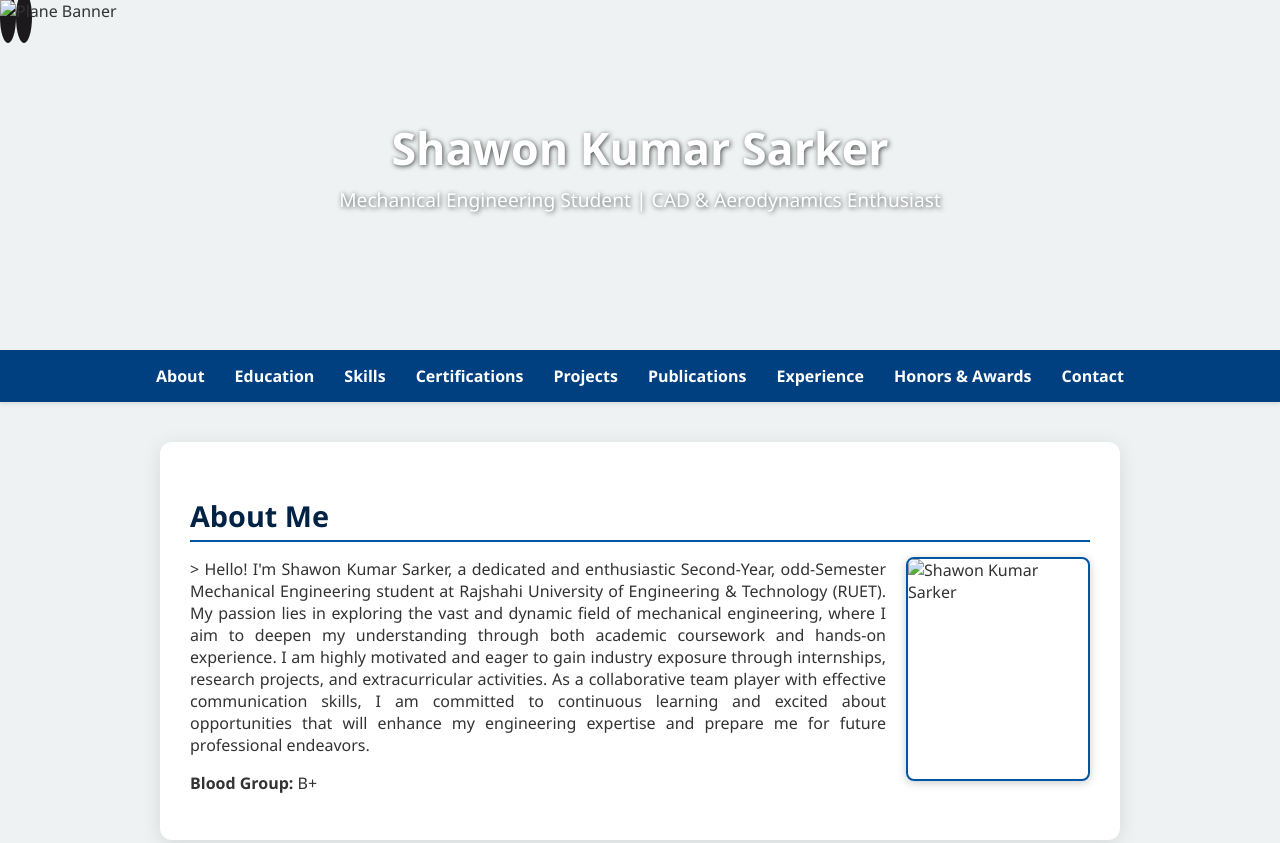
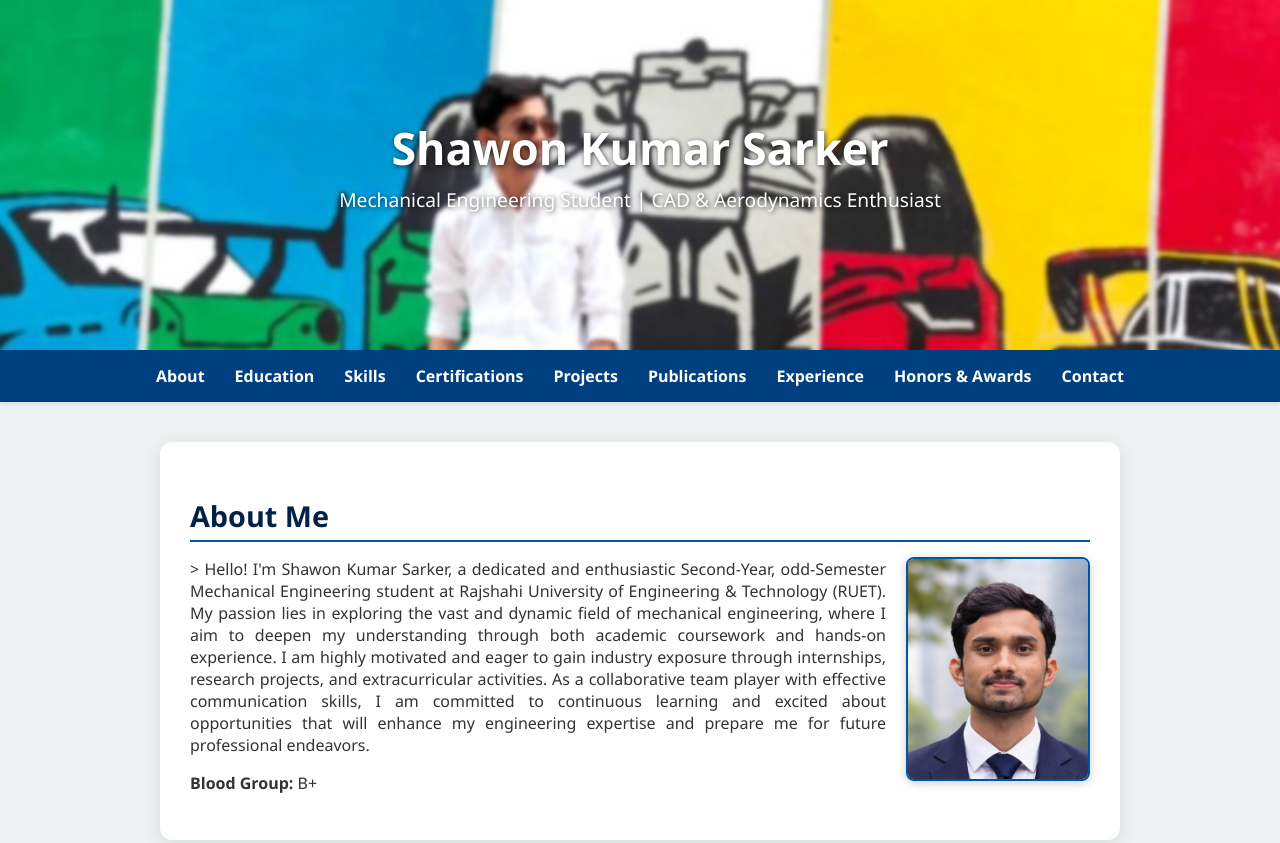
Before and after one commit to sshawonkumarsarker-blip/my_website, a plain HTML site: page index.html in a window 1280 px wide. Shown: the top 843 px of the page. Drawn offline with Linux system fonts and the light colour scheme; some icons are missing.

Commit message:
Update index.html

```diff
--- a/index.html
+++ b/index.html
@@ -198,7 +198,7 @@
 
 <body>
     <header>
-        <img src="WhatsApp Image 2025-05-06 at 12.19.24_60b54220 copy 2.jpg"
+        <img src="cover_picture.jpg"
             alt="Plane Banner" />
         <div class="header-content">
             <h1>Shawon Kumar Sarker</h1>
@@ -229,7 +229,7 @@
 
     <section id="about">
         <h2>About Me</h2>
-        <img src="ChatGPT Image Jan 30, 2026, 03_23_25 AM.png"
+        <img src="Profile_pic.png"
             alt="Shawon Kumar Sarker" class="profile-img" />
         <p style="text-align: justify;">>
             Hello! I'm Shawon Kumar Sarker, a dedicated and enthusiastic Second-Year, odd-Semester Mechanical
@@ -410,7 +410,7 @@
                     Finally, in Module 5, I completed a hands-on project where the skills I had acquired were applied to
                     analyze and present
                     sales data, including reviewing and commenting on the dataset.</p>
-                <img src="Coursera I8TAU4VY0YHD_page-0001.jpg"
+                <img src="Coursera Microsoft Excel .jpg"
                     alt="Microsoft Excel Certificate" class="cert-img" />
             </li>
             <li>
@@ -438,11 +438,11 @@
         <h2>Contact</h2>
         <p>Email: <a href="mailto:sshawonkumarsarker@gmail.com">sshawonkumarsarker@gamil.com</a></p>
         <p>LinkedIn: <a href="https://www.linkedin.com/in/s-sarker/">Shawon Kumar Sarker</a></p>
-        <p>Facebook: <a href="https://www.facebook.com/shawon.kumar.sarker.2024/">Shawon Kumar Sarker</a></p>
+        <p>Facebook: <a href="https://www.facebook.com/shawon.sarker.12979">Shawon Kumar Sarker</a></p>
     </section>
 
     <footer>
-        <p>&copy; 2025 Shawon Kumar Sarker. All rights reserved.</p>
+        <p>&copy; 2026 Shawon Kumar Sarker. All rights reserved.</p>
     </footer>
 </body>
 
```
